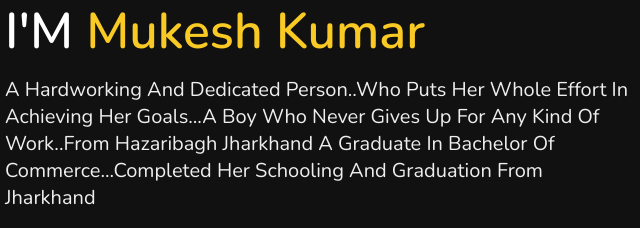
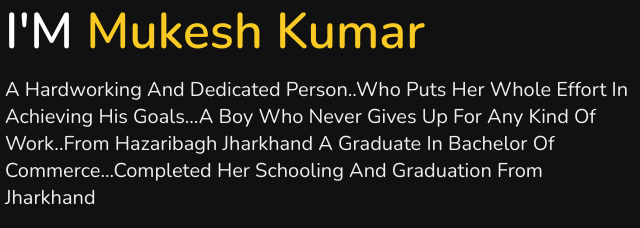
Before and after one commit to mukesh840fee/RESPONCIVE-PORTFOLIO, a plain HTML site: page index.html in a window 1280 px wide. Shown: the part 283-511 px from the top of the page, 495-1135 px from the left. Drawn offline with nearby package versions, Linux system fonts and the light colour scheme.

Commit message:
Update index.html

```diff
--- a/index.html
+++ b/index.html
@@ -46,7 +46,7 @@
 
     <h3>HI THERE !</h3>
     <h1>I'M <span>Mukesh kumar</span></h1>
-    <p>A Hardworking And Dedicated Person..Who Puts Her Whole Effort In Achieving Her Goals...A Boy Who Never Gives Up For Any Kind Of Work..From hazaribagh jharkhand A Graduate In Bachelor Of Commerce...Completed Her Schooling And Graduation From jharkhand
+    <p>A Hardworking And Dedicated Person..Who Puts Her Whole Effort In Achieving His Goals...A Boy Who Never Gives Up For Any Kind Of Work..From hazaribagh jharkhand A Graduate In Bachelor Of Commerce...Completed Her Schooling And Graduation From jharkhand
     </p>
     <a href="#about"><button class="btn">about me <i class="fas fa-user"></i></button></a>
 
```
